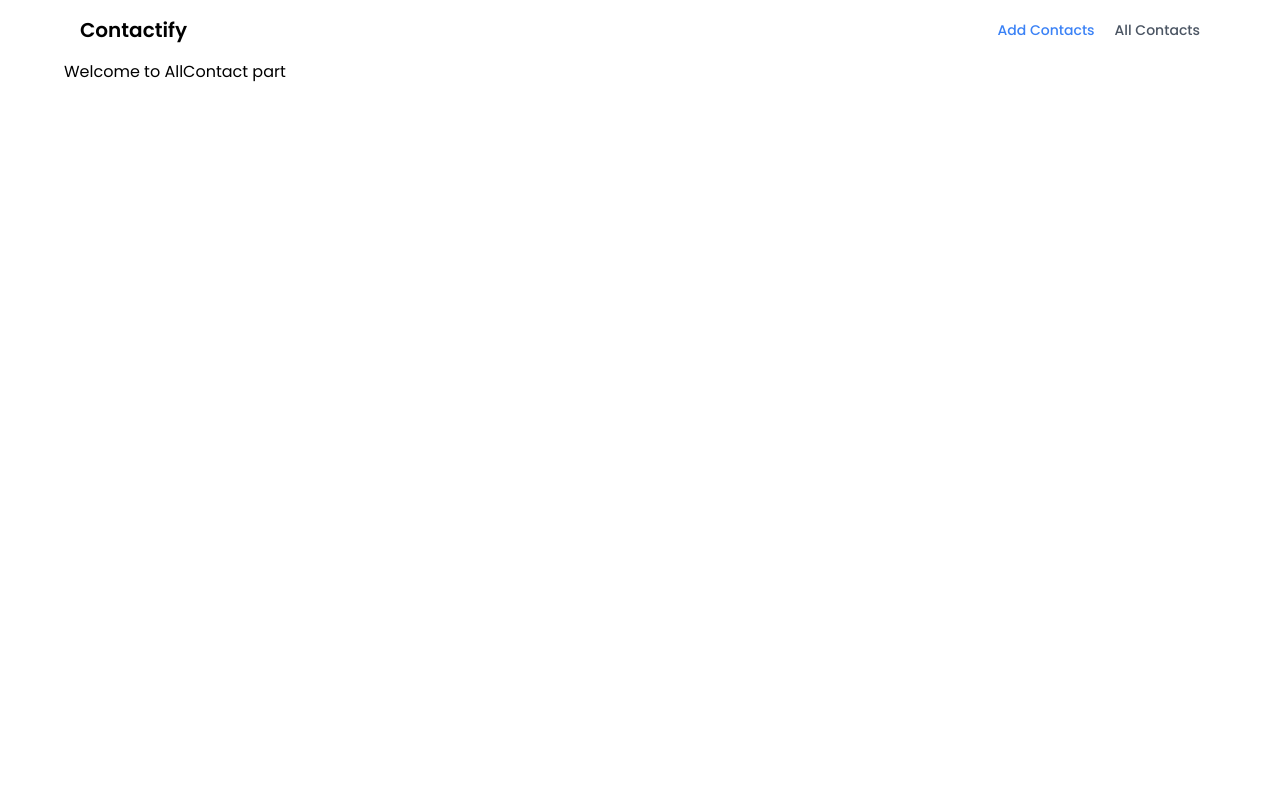
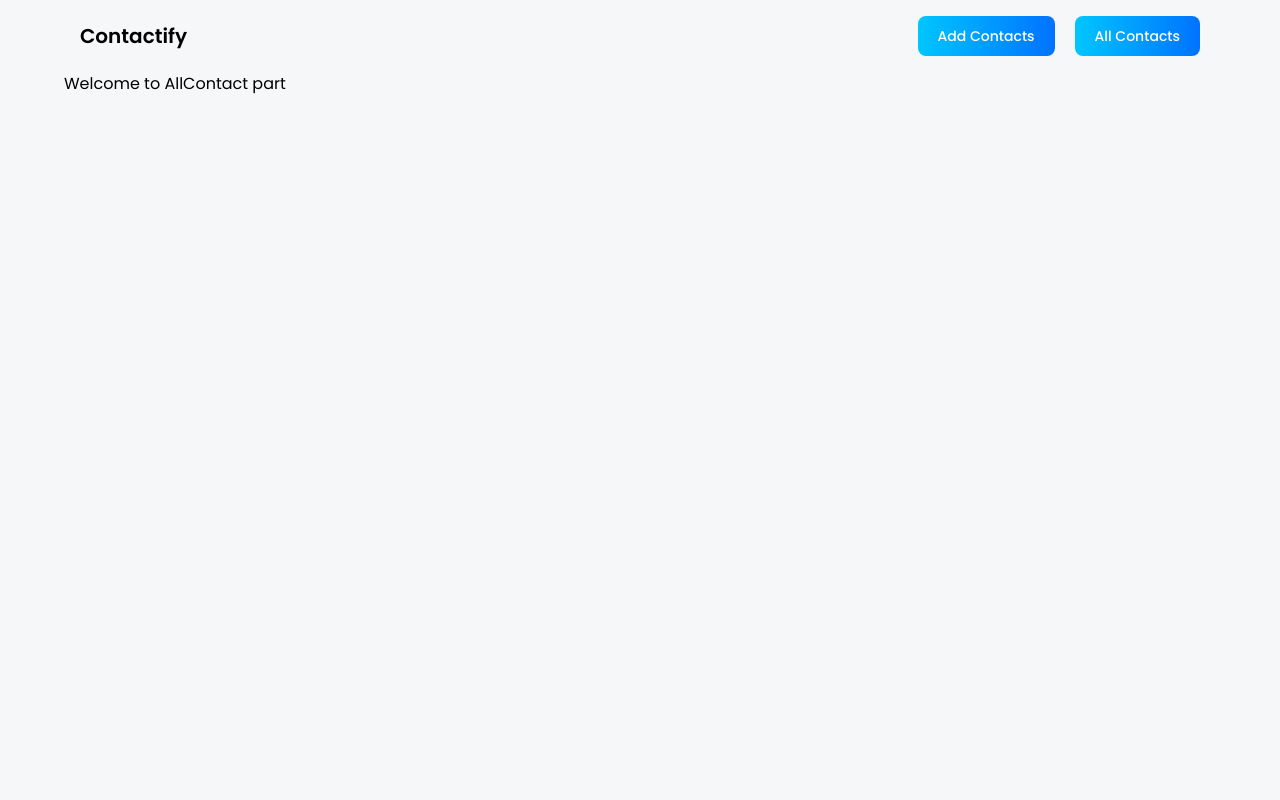
Before and after one commit to nayon117/contactify-client, a React app: page /all-contact in a window 1280 px wide. Shown: the top 800 px of the page. Built offline with nearby package versions, Linux system fonts and the light colour scheme; the HTML template or start-up script is replaced by a standard one.

Commit message:
fix some css color issue

```diff
--- a/src/App.css
+++ b/src/App.css
@@ -21,18 +21,10 @@ body {
   @apply  tracking-wide text-lg font-semibold uppercase;
 }
 
-.btn-style {
-  min-height: 2rem;
-  font-size: 0.875rem;
-  font-weight: 600;
-  letter-spacing: 0.04em;
-  line-height: 24px;
-  padding: 0.4rem 0.8rem;
-  border-radius: 5px;
-  border: none;
-  outline: none;
-  cursor: pointer;
-  color: white;
-  background-color: #ea001e;
-  transition: all 0.3s ease;
+.btn {
+  @apply text-white bg-gradient-to-r from-[#00c6ff] to-[#0072ff] focus:ring-4 focus:outline-none focus:ring-blue-300 font-medium rounded-lg text-sm w-full sm:w-auto px-5 py-2.5 text-center;
 }
+
+.blue-gradient_text {
+  @apply bg-gradient-to-r from-[#00c6ff] to-[#0072ff] bg-clip-text text-transparent;
+}
--- a/src/components/shared/Navbar.tsx
+++ b/src/components/shared/Navbar.tsx
@@ -11,7 +11,7 @@ const Navbar = () => {
 
   return (
     <div>
-      <header className="section-container flex flex-wrap sm:justify-start sm:flex-nowrap w-full bg-white text-sm py-4">
+      <header className="section-container flex flex-wrap sm:justify-start sm:flex-nowrap w-full  text-sm py-4">
         <nav
           className="max-w-[85rem] w-full mx-auto px-4 sm:flex sm:items-center sm:justify-between"
           aria-label="Global"
@@ -38,17 +38,10 @@ const Navbar = () => {
             }`}
           >
             <div className="flex flex-col gap-5 mt-5 sm:flex-row sm:items-center sm:justify-end sm:mt-0 sm:ps-5">
-              <Link
-                to="/add-contact"
-                className="font-medium text-blue-500"
-                aria-current="page"
-              >
+              <Link to="/add-contact" className="btn " aria-current="page">
                 Add Contacts
               </Link>
-              <Link
-                to="/all-contact"
-                className="font-medium text-gray-600 hover:text-gray-400"
-              >
+              <Link to="/all-contact" className="btn ">
                 All Contacts
               </Link>
             </div>
--- a/src/layout/MainLayout.tsx
+++ b/src/layout/MainLayout.tsx
@@ -5,7 +5,7 @@ import '../App.css'
 
 const MainLayout = () => {
   return (
-    <div>
+    <div className="bg-slate-300/20">
       <Navbar />
       <div className="min-h-screen container mx-auto px-4 md:px-8 lg:px-16">
         <Outlet></Outlet>
```
